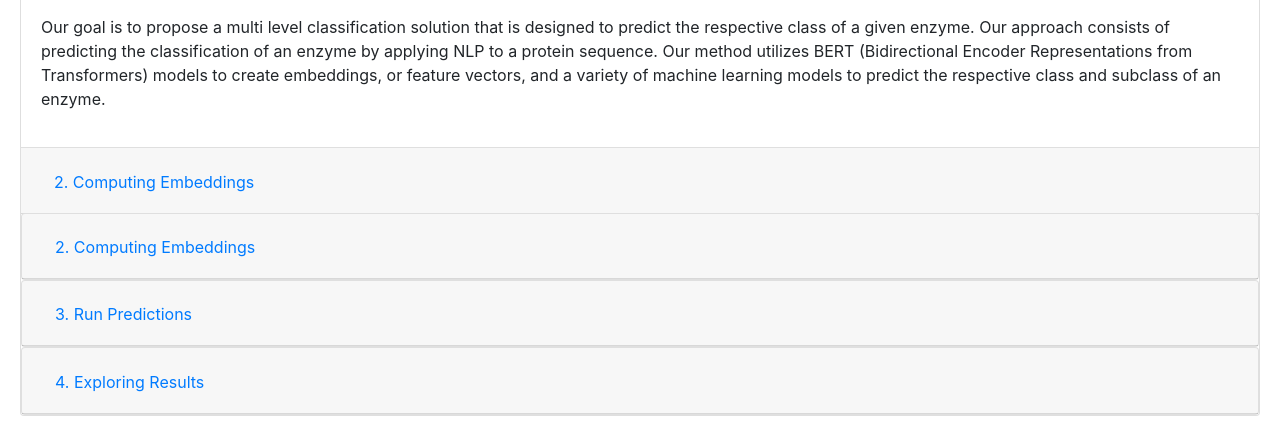
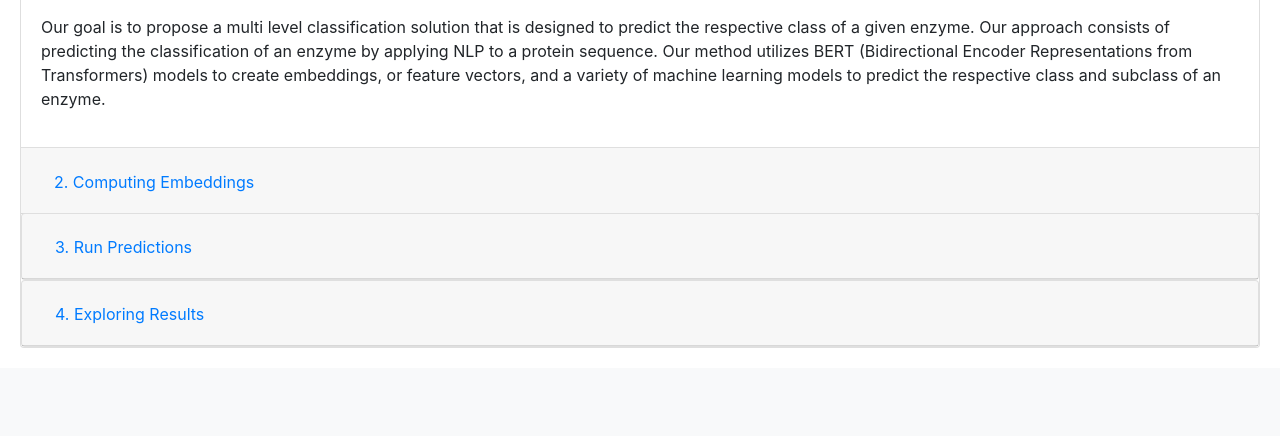
Before and after one commit to mapinto25/flask_protein_capstone, a Flask app: page /documentation in a window 1280 px wide. Shown: the part 805-1241 px from the top of the page. After the commit the page ends 1153 px from the top, so only its background shows below. Run offline with Flask 2, Linux system fonts and the light colour scheme; some libraries are stand-ins or nearby versions.

Commit message:
Update doc.html
removed duplicate section

```diff
--- a/flask_enzyme/templates/doc.html
+++ b/flask_enzyme/templates/doc.html
@@ -101,18 +101,6 @@
                 </div>
             </div>
             <div class="card">
-                <div class="card-header" id="headingTwo">
-                    <h2 class="mb-0">
-                        <button type="button" class="btn btn-link collapsed" data-toggle="collapse" data-target="#collapseTwo">2. Computing Embeddings</button>
-                    </h2>
-                </div>
-                <div id="collapseTwo" class="collapse" aria-labelledby="headingTwo" data-parent="#accordionExample">
-                    <div class="card-body">
-                        <p>PLACEHOLDER2</p>
-                    </div>
-                </div>
-            </div>
-            <div class="card">
                 <div class="card-header" id="headingThree">
                     <h2 class="mb-0">
                         <button type="button" class="btn btn-link collapsed" data-toggle="collapse" data-target="#collapseThree">3. Run Predictions</button>
```
